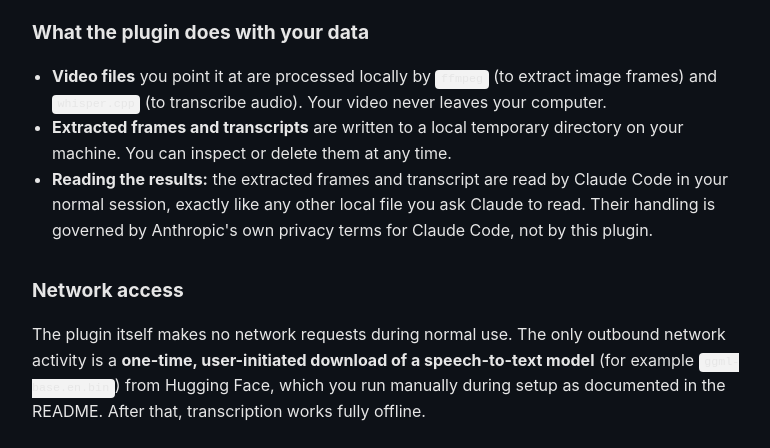
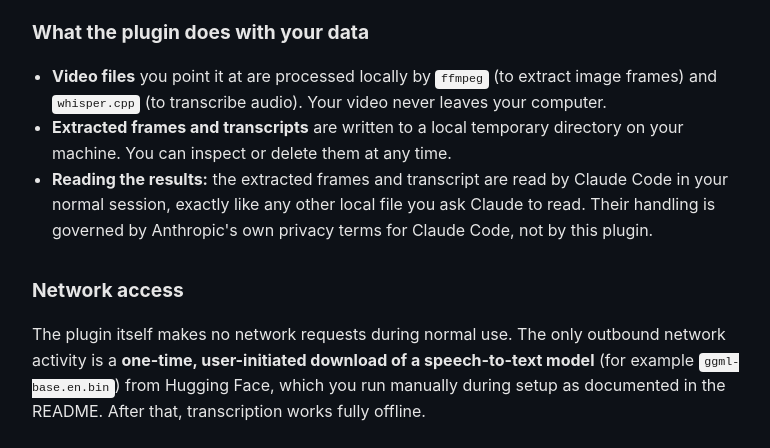
Before and after one commit to 21prnv/claude-plugins, a plain HTML site: page docs/index.html in a window 1280 px wide. Shown: the part 305-753 px from the top of the page, without its empty margins (248-1018 px from the left). Drawn offline with Linux system fonts and the dark colour scheme.

Commit message:
Fix invisible code text on privacy page (set explicit color)
Co-Authored-By: Claude Opus 4.8 (1M context) <noreply@anthropic.com>

```diff
--- a/docs/index.html
+++ b/docs/index.html
@@ -17,13 +17,13 @@
     }
     @media (prefers-color-scheme: dark) {
       body { color: #e6e6e6; background: #0d1117; }
-      code { background: #161b22; }
+      code { background: #161b22; color: #e6e6e6; }
       a { color: #58a6ff; }
     }
     h1 { font-size: 1.8rem; margin-bottom: .25rem; }
     h2 { font-size: 1.2rem; margin-top: 2rem; }
     .sub { color: #888; margin-top: 0; }
-    code { background: #f3f3f3; padding: .15rem .35rem; border-radius: 4px; font-size: .9em; }
+    code { background: #f3f3f3; color: #1a1a1a; padding: .15rem .35rem; border-radius: 4px; font-size: .9em; }
     ul { padding-left: 1.25rem; }
     footer { margin-top: 3rem; font-size: .85rem; color: #888; }
   </style>
```
